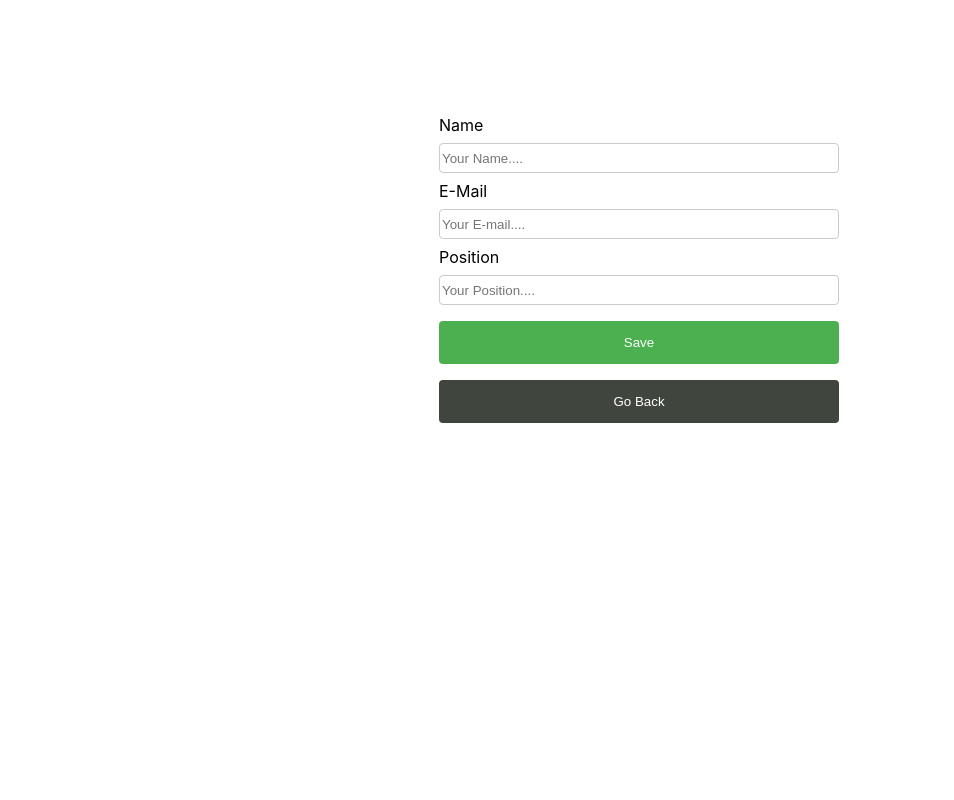
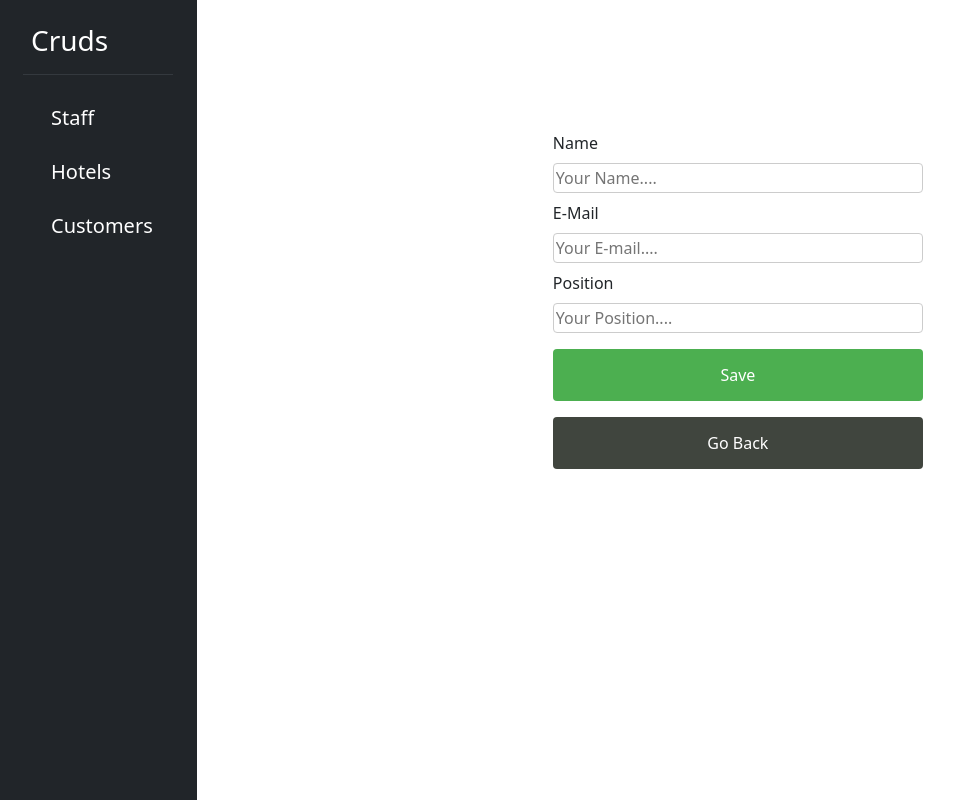
Before and after one commit to LeonFazliu/LabCourse1, a React (Create React App) app in the folder frontend/: page /addstaff in a window 1280 px wide. Shown: the whole page, without its empty margins (1-955 px from the left). Built offline with nearby package versions, Linux system fonts and the light colour scheme; no server answers.

Commit message:
Krijimi i Sidebar per navigim ne cruda

```diff
--- a/frontend/src/App.js
+++ b/frontend/src/App.js
@@ -1,5 +1,6 @@
 import React from 'react';
-import { BrowserRouter as Router, Routes, Route } from "react-router-dom";
+import 'bootstrap/dist/css/bootstrap.min.css';
+import { BrowserRouter as Router, Routes, Route } from 'react-router-dom';
 import { ToastContainer } from 'react-toastify';
 import 'react-toastify/dist/ReactToastify.css';
 import StaffCrud from './Cruds/StaffCrud/StaffCrud';
@@ -11,11 +12,18 @@ import ViewHotel from './Cruds/HotelCrud/ViewHotel';
 import CustomerCrud from './Cruds/CustomerCrud/CustomerCrud';
 import AddEditCustomer from './Cruds/CustomerCrud/AddEditCustomer';
 import ViewCustomer from './Cruds/CustomerCrud/ViewCustomer';
+import Sidebar from './Sidebar';
 
 function App() {
   return (
     <Router>
-      <div className="App">
+      <div className="container-fluid">
+        <div className="row">
+          <div className="col-auto p-0">
+            <Sidebar />
+          </div>
+          <div className="col">
+            <div className="p-3">
               <ToastContainer position='top-center'/>
               <Routes>
                 <Route exact path="/staff" element={<StaffCrud />} />
@@ -34,6 +42,9 @@ function App() {
                 <Route path="/customers/view/:id" element={<ViewCustomer />} />
               </Routes>
             </div>
+          </div>
+        </div>
+      </div>
     </Router>
   );
 }
--- a/frontend/src/Cruds/HotelCrud/AddEditHotel.js
+++ b/frontend/src/Cruds/HotelCrud/AddEditHotel.js
@@ -1,5 +1,5 @@
 import React, { useEffect, useState } from 'react';
-import { useNavigate, Link, useParams } from "react-router-dom"; // Correct import
+import { useNavigate, Link, useParams } from "react-router-dom";
 import axios from 'axios';
 import { toast } from "react-toastify";
 import "./AddEdit.css"
--- a/frontend/src/Cruds/StaffCrud/AddEditStaff.js
+++ b/frontend/src/Cruds/StaffCrud/AddEditStaff.js
@@ -53,7 +53,7 @@ const AddEdit = () => {
         toast.success("Staff Updated Successfully");
 
     }
-    setTimeout(()=>navigate("/"),500);
+    setTimeout(()=>navigate("/staff"),500);
 }
   }
 
--- /dev/null
+++ b/frontend/src/Sidebar.js
@@ -0,0 +1,37 @@
+import React from 'react'
+import { Link } from 'react-router-dom';
+
+
+export const Sidebar = () => {
+  return (
+    <div className='d-flex flex-column bg-dark text-white p-4 vh-100'>
+        <h3>
+            <i className='bi bi-bootstrap fs-5 me-2'></i>
+            <span>Cruds</span>
+        </h3>
+        <hr className='text-secondary mt-2'/>
+        <ul className='nav nav-pills flex-column p-0 m-0'>
+            <li className='nav-item p-1'>
+                <Link to="/staff" className='nav-link text-white'>
+                    <i className='bi me-2 fs-5'></i>
+                    <span className='fs-5'>Staff</span>
+                </Link>
+            </li>
+            <li className='nav-item p-1'>
+                <Link to="/hotels" className='nav-link text-white'>
+                    <i className='bi me-2 fs-5'></i>
+                    <span className='fs-5'>Hotels</span>
+                </Link>
+            </li>
+            <li className='nav-item p-1'>
+                <Link to="/customers" className='nav-link text-white'>
+                    <i className='bi me-2 fs-5'></i>
+                    <span className='fs-5'>Customers</span>
+                </Link>
+            </li>
+        </ul>
+    </div>
+  )
+}
+
+export default Sidebar;
```
Lines whose indentation alone changed are shown as unchanged.
